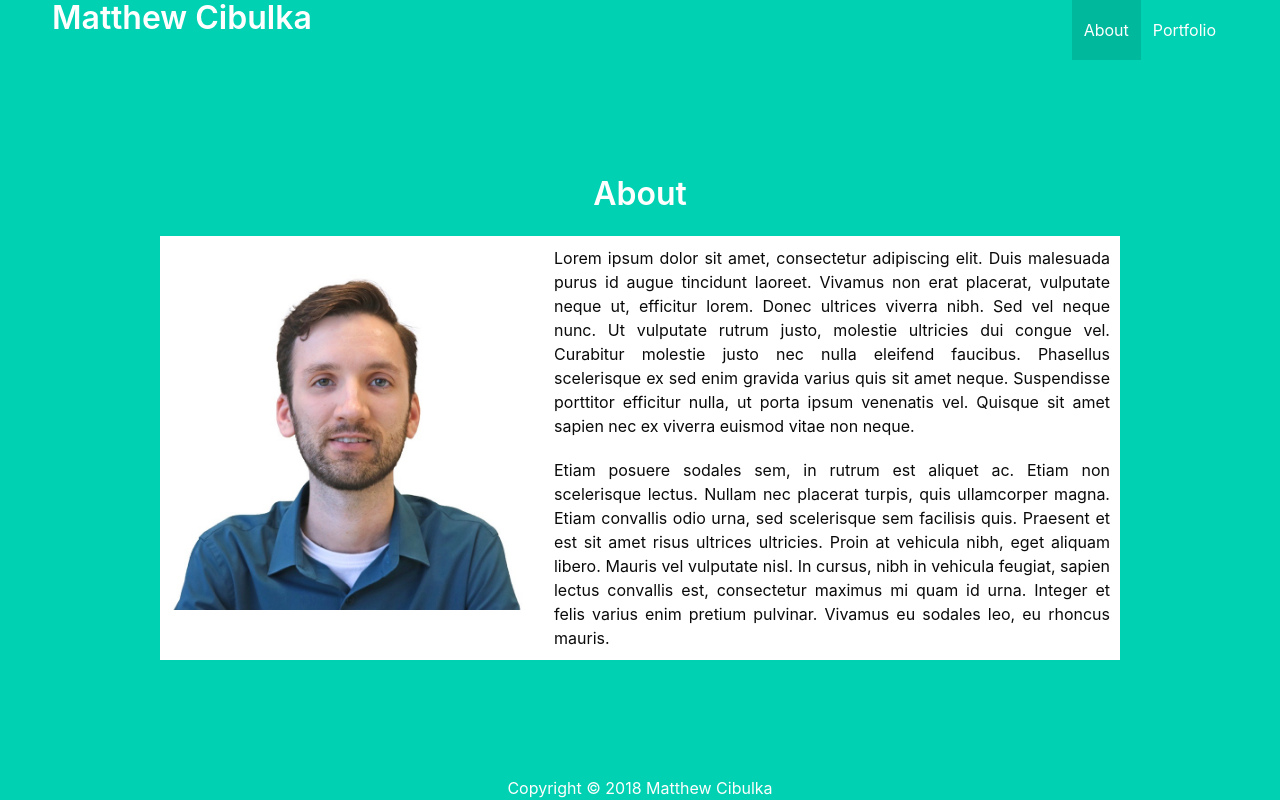
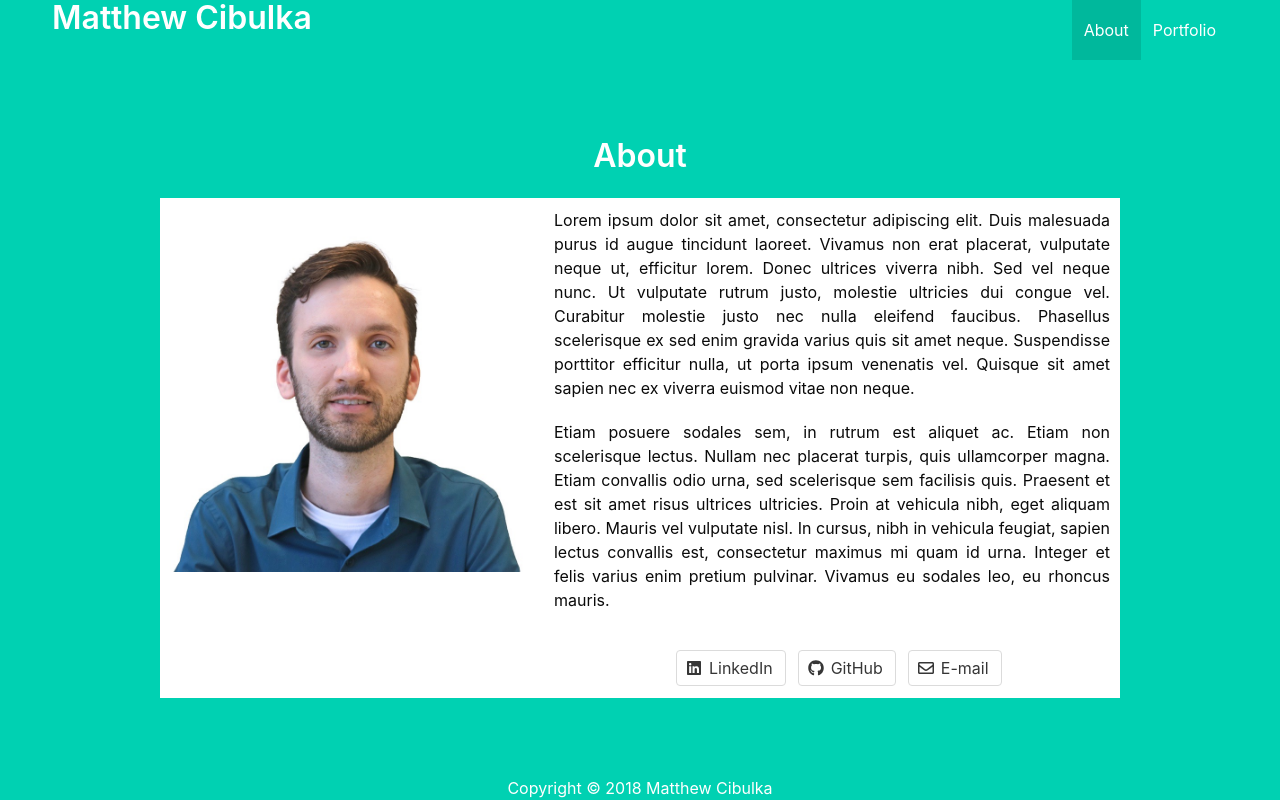
Before and after one commit to mcibulka/Portfolio, a plain HTML site: page index.html in a window 1280 px wide. Drawn offline with nearby package versions, Linux system fonts and the light colour scheme.

Commit message:
Added LinkedIn, GitHub and Email buttons underneath about me text.

```diff
--- a/index.html
+++ b/index.html
@@ -51,6 +51,36 @@
                   <p class="about-me has-text-black has-text-justified">
                     Etiam posuere sodales sem, in rutrum est aliquet ac. Etiam non scelerisque lectus. Nullam nec placerat turpis, quis ullamcorper magna. Etiam convallis odio urna, sed scelerisque sem facilisis quis. Praesent et est sit amet risus ultrices ultricies. Proin at vehicula nibh, eget aliquam libero. Mauris vel vulputate nisl. In cursus, nibh in vehicula feugiat, sapien lectus convallis est, consectetur maximus mi quam id urna. Integer et felis varius enim pretium pulvinar. Vivamus eu sodales leo, eu rhoncus mauris.
                   </p>
+                  <div class="columns is-centered is-marginless">
+                    <div class="column is-7">
+                      <div class="field is-grouped">
+                        <p class="control">
+                          <a class="button" href="https://www.linkedin.com/in/mattcib/" target="_blank">
+                            <span class="icon">
+                              <i class="fab fa-linkedin"></i>
+                            </span>
+                            <span>LinkedIn</span>
+                          </a>
+                        </p>
+                        <p class="control">
+                          <a class="button" href="https://github.com/mcibulka" target="_blank">
+                            <span class="icon">
+                              <i class="fab fa-github"></i>
+                            </span>
+                            <span>GitHub</span>
+                          </a>
+                        </p>
+                        <p class="control">
+                          <a class="button">
+                            <span class="icon">
+                              <i class="far fa-envelope"></i>
+                            </span>
+                            <span>E-mail</span>
+                          </a>
+                        </p>
+                      </div>
+                    </div>
+                  </div>
                 </div>
               </div>
             </div>
```
